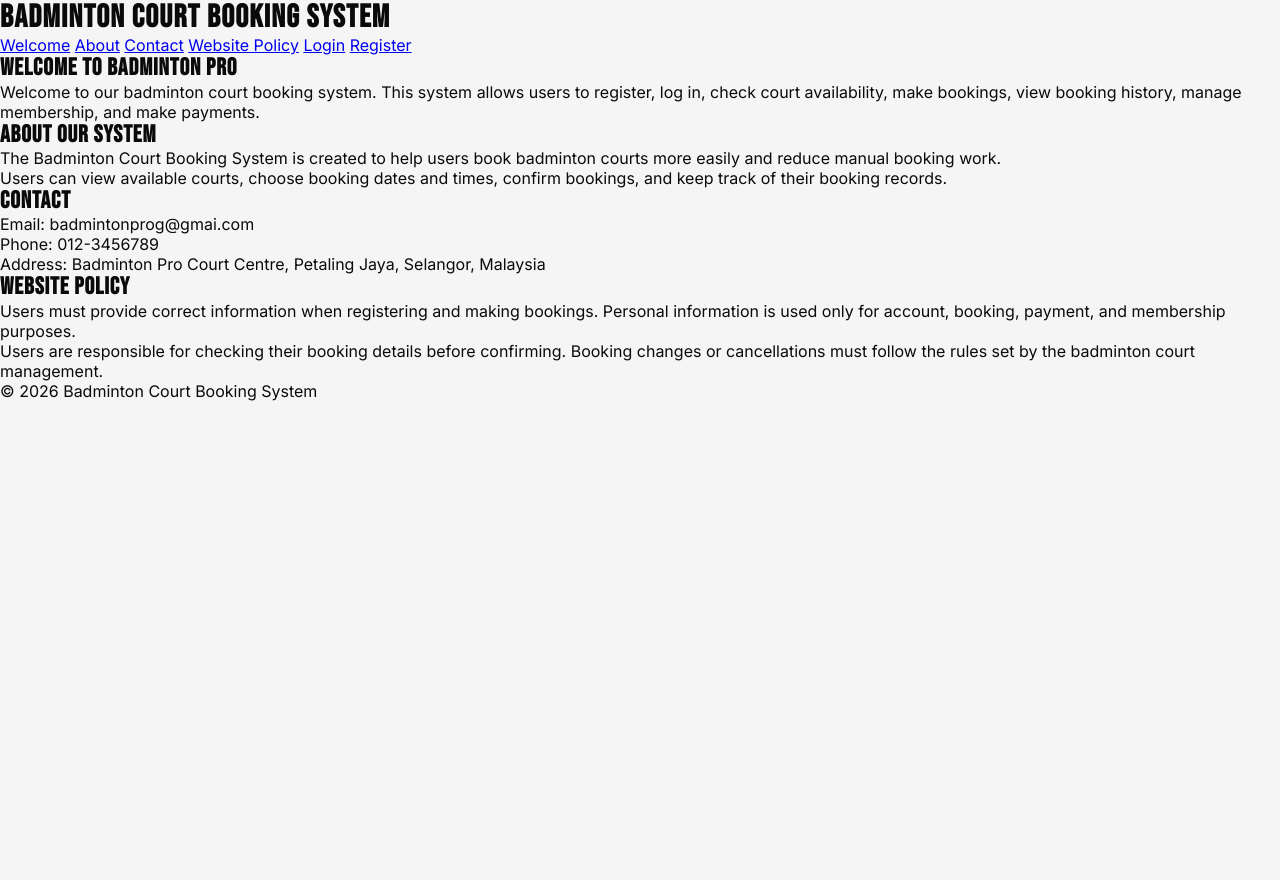
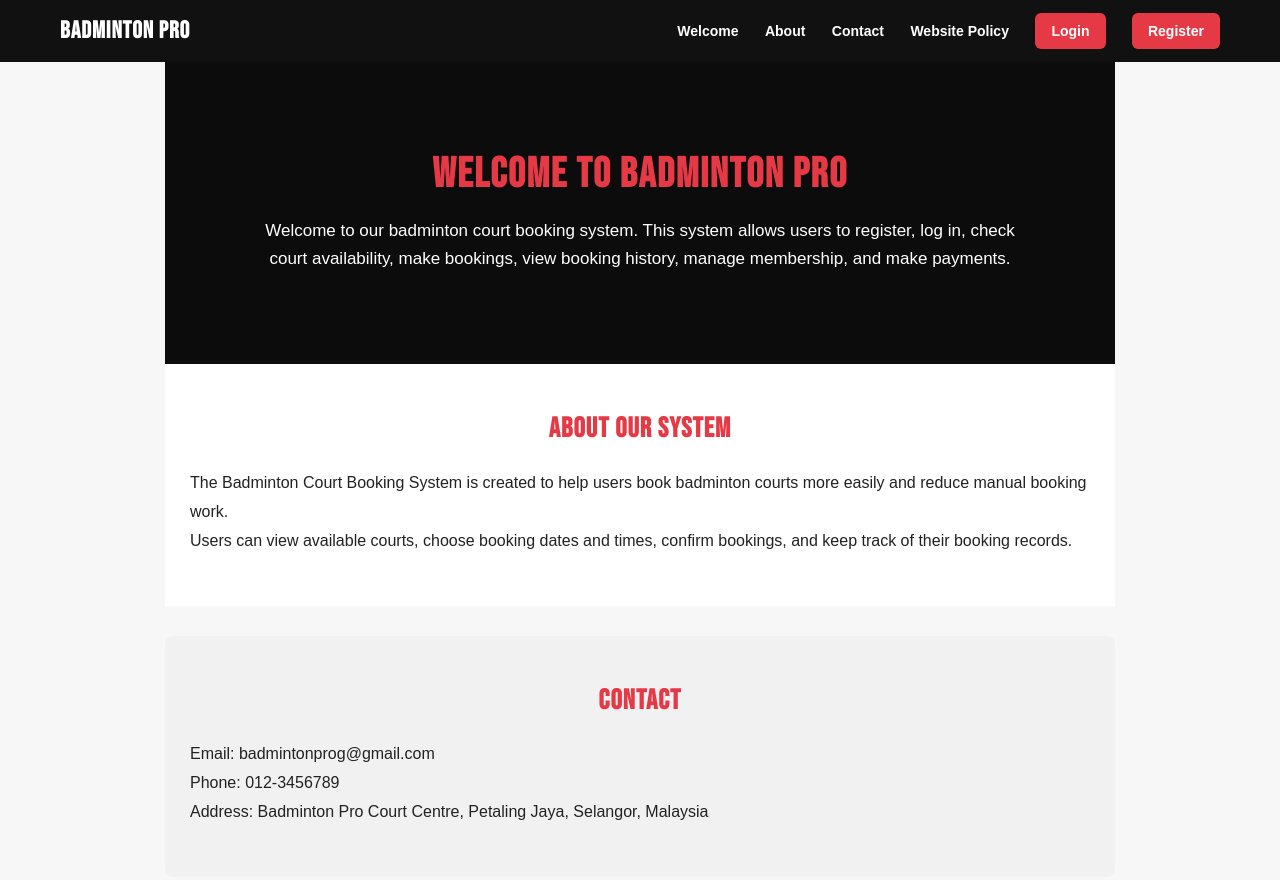
Before and after one commit to PatriciaLinda6283/badminton-court-booking-system, a website: page home.html in a window 1280 px wide. Shown: the top 880 px of the page. Before the commit the page ends 800 px from the top, so only its background shows below. Drawn offline with Linux system fonts and the light colour scheme.

Commit message:
Update branding and contact email in home.html

```diff
--- a/home.html
+++ b/home.html
@@ -5,11 +5,138 @@
   <meta name="viewport" content="width=device-width, initial-scale=1">
   <title>Home | Badminton Pro</title>
   <link rel="stylesheet" href="styles.css">
+
+  <style>
+    body {
+      margin: 0;
+      font-family: Arial, sans-serif;
+      background: #f7f7f7;
+      color: #222;
+    }
+
+    header {
+      background: #111;
+      color: white;
+      padding: 18px 60px;
+      display: flex;
+      justify-content: space-between;
+      align-items: center;
+    }
+
+    header h1 {
+      margin: 0;
+      font-size: 24px;
+      color: white;
+    }
+
+    nav a {
+      color: white;
+      text-decoration: none;
+      margin-left: 22px;
+      font-weight: bold;
+      font-size: 14px;
+    }
+
+    nav a:hover {
+      color: #e63946;
+    }
+
+    nav a:nth-last-child(2),
+    nav a:last-child {
+      background: #e63946;
+      color: white;
+      padding: 10px 16px;
+      border-radius: 6px;
+    }
+
+    nav a:nth-last-child(2):hover,
+    nav a:last-child:hover {
+      background: #c92f3b;
+      color: white;
+    }
+
+    #welcome {
+      background: linear-gradient(rgba(0, 0, 0, 0.65), rgba(0, 0, 0, 0.65)), #222;
+      color: white;
+      text-align: center;
+      padding: 90px 25px;
+    }
+
+    #welcome h2 {
+      font-size: 42px;
+      margin-bottom: 18px;
+    }
+
+    #welcome p {
+      max-width: 750px;
+      margin: 0 auto;
+      font-size: 17px;
+      line-height: 1.7;
+    }
+
+    main section {
+      max-width: 950px;
+      margin: 0 auto;
+      padding: 50px 25px;
+    }
+
+    main section h2 {
+      color: #e63946;
+      text-align: center;
+      font-size: 28px;
+      margin-bottom: 24px;
+    }
+
+    main section p {
+      line-height: 1.8;
+      font-size: 16px;
+    }
+
+    #about,
+    #policy {
+      background: white;
+    }
+
+    #contact {
+      background: #f1f1f1;
+      border-radius: 8px;
+      margin-top: 30px;
+      margin-bottom: 30px;
+    }
+
+    footer {
+      background: #111;
+      color: white;
+      text-align: center;
+      padding: 20px;
+    }
+
+    @media (max-width: 768px) {
+      header {
+        padding: 18px 25px;
+        flex-direction: column;
+        gap: 15px;
+      }
+
+      nav {
+        text-align: center;
+      }
+
+      nav a {
+        display: inline-block;
+        margin: 6px;
+      }
+
+      #welcome h2 {
+        font-size: 32px;
+      }
+    }
+  </style>
 </head>
 
 <body>
   <header>
-    <h1>Badminton Court Booking System</h1>
+    <h1>Badminton Pro</h1>
 
     <nav>
       <a href="#welcome">Welcome</a>
@@ -45,7 +172,7 @@
 
     <section id="contact">
       <h2>Contact</h2>
-      <p>Email: badmintonprog@gmai.com</p>
+      <p>Email: badmintonprog@gmail.com</p>
       <p>Phone: 012-3456789</p>
       <p>Address: Badminton Pro Court Centre, Petaling Jaya, Selangor, Malaysia</p>
     </section>
@@ -66,7 +193,7 @@
   </main>
 
   <footer>
-    <p>&copy; 2026 Badminton Court Booking System</p>
+    <p>&copy; 2026 Badminton Pro</p>
   </footer>
 </body>
 </html>
```
